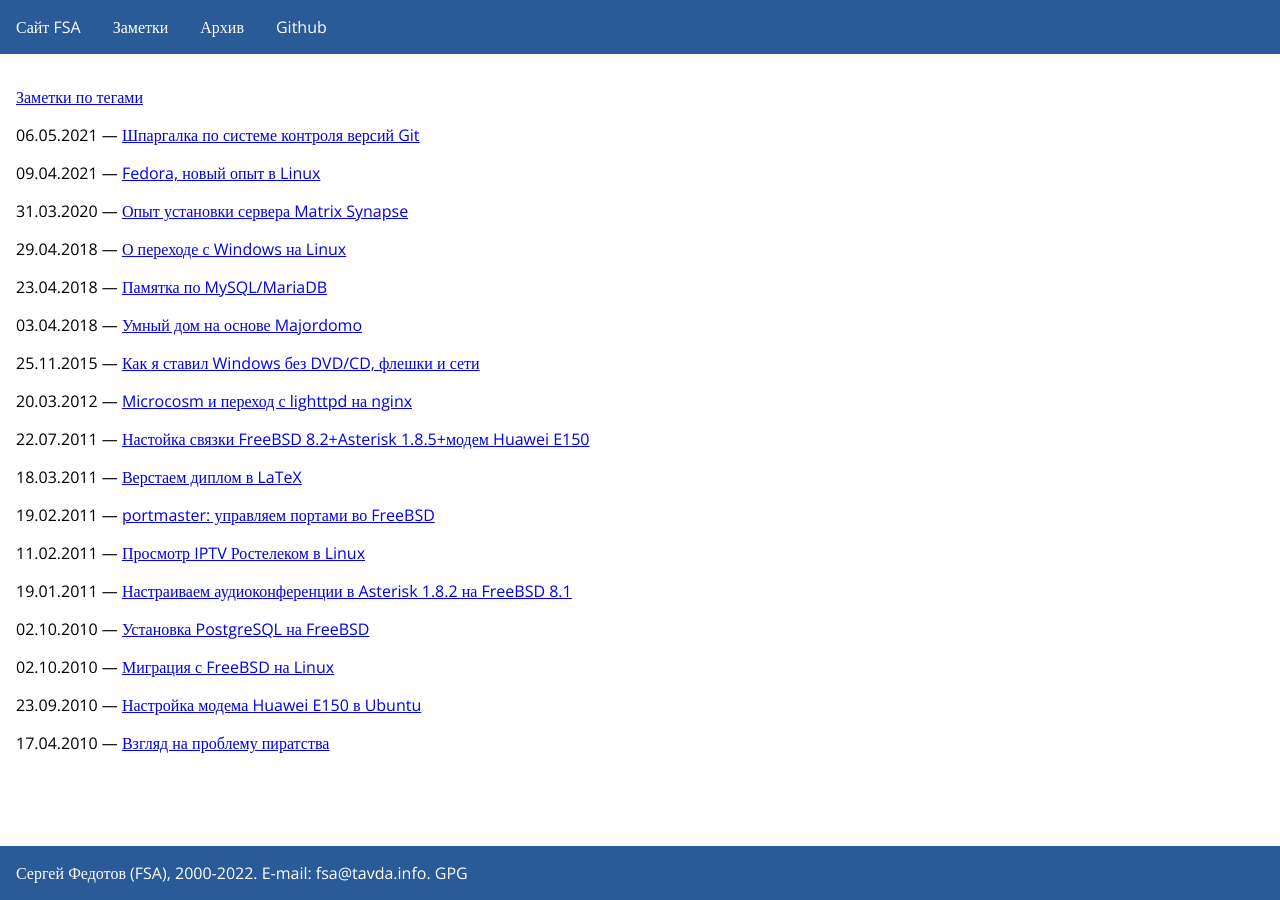
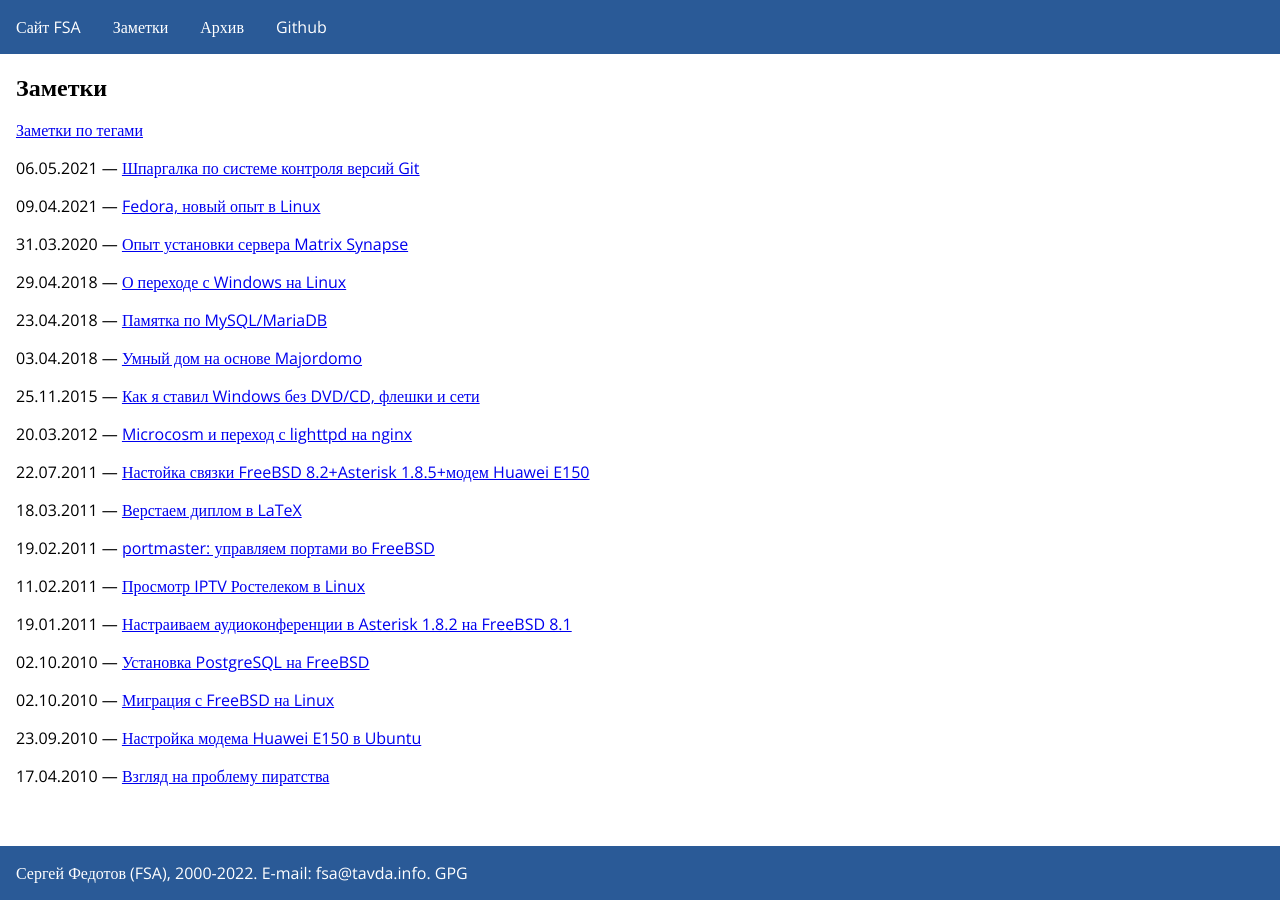
Before and after one commit to fsa/site, a Jekyll site: the page built from posts.md, in a window 1280 px wide. Built offline with Jekyll 4.4.1, drawn with Linux system fonts in a browser that asks for light colours; our own code applies the rules of GitHub Pages for plain Markdown files.

Commit message:
Заголовок для блога

```diff
--- a/_layouts/posts.html
+++ b/_layouts/posts.html
@@ -1,6 +1,7 @@
 ---
 layout: default
 ---
+<h1>Заметки</h1>
 <p><a href="/tags">Заметки по тегами</a></p>
 {% for post in site.posts %}
 <p>{{ post.date| date: "%d.%m.%Y" }}&nbsp;&mdash;&nbsp;<a href="{{ post.url }}">{{ post.title }}</a></p>
```
Also changed, not shown: posts.md (+0 -2 lines).
